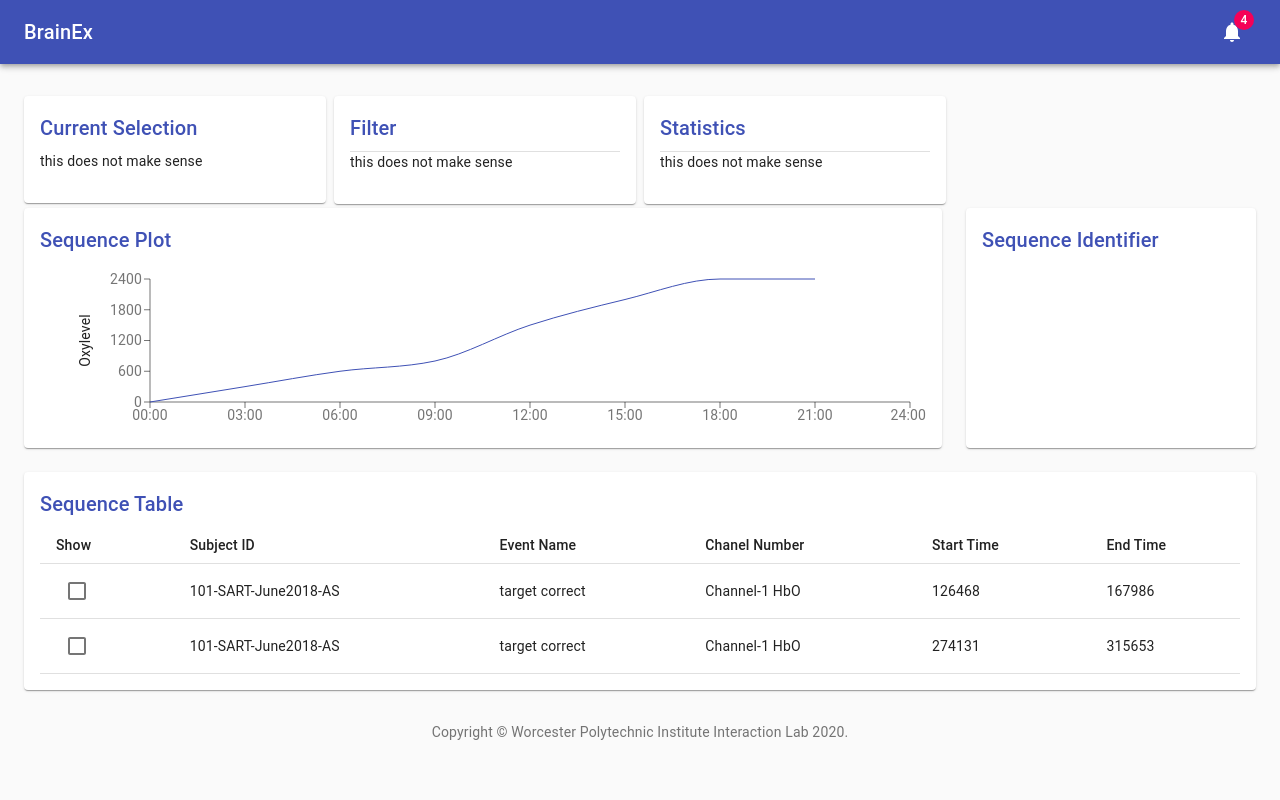
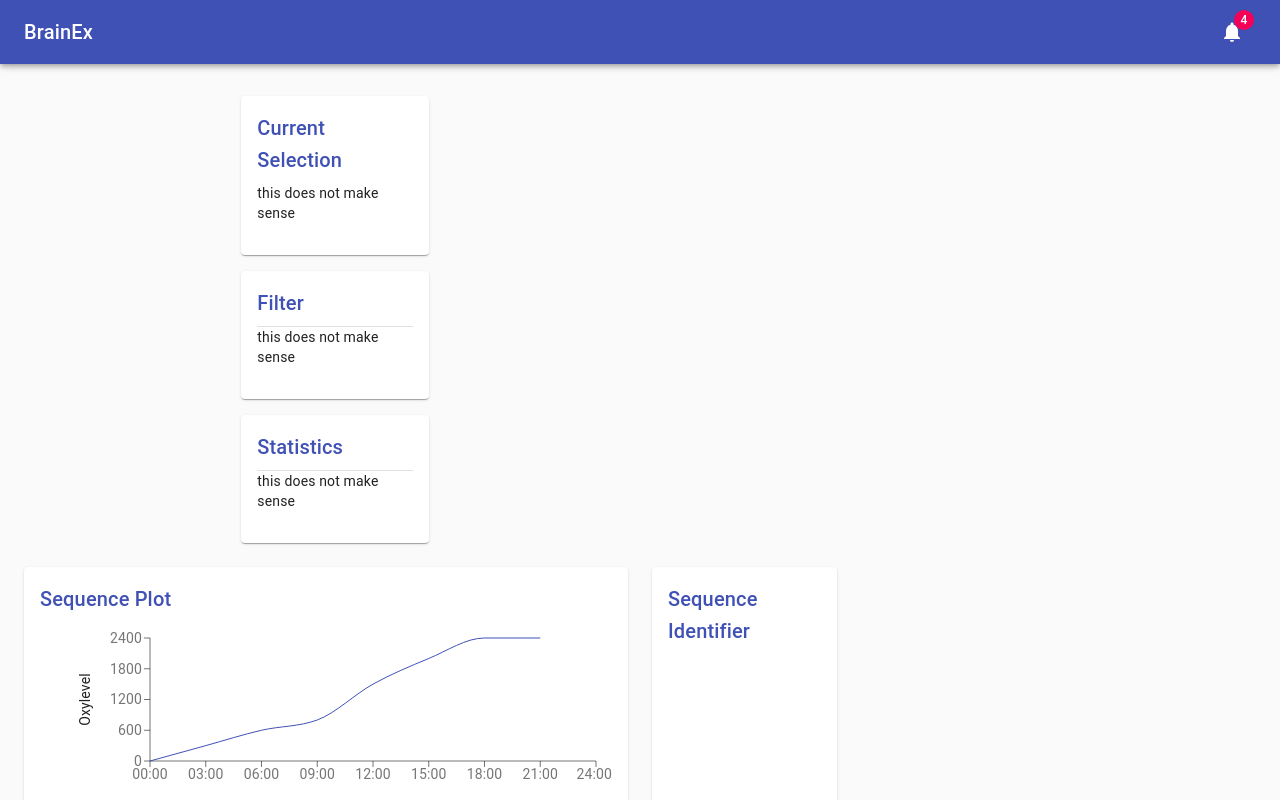
Before and after one commit to vandanand/BrainEx-UI, a React (Create React App) app in the folder BrainEx/: page /QueryFinder in a window 1280 px wide. Built offline with nearby package versions, Linux system fonts and the light colour scheme.

Commit message:
try to move the 3 components down

```diff
--- a/BrainEx/src/Components/Dashboard.js
+++ b/BrainEx/src/Components/Dashboard.js
@@ -85,44 +85,50 @@ export default function Dashboard() {
             <main className={classes.content}>
                 <div className={classes.appBarSpacer}/>
                 <Container maxWidth="lg" className={classes.container}>
-                    <Grid container spacing={1}>
+                    <Grid container spacing={3} direction="row"
+                          justify="center"
+                          alignItems="center">
+                        <Grid container item spacing={2} xs={8} direction="column"
+                              justify="center"
+                              alignItems="flex-start">
                             {/* current sequence selection thumbnail */}
-                        <Grid item xs={10} md={4} lg={3}>
+                            <Grid item xs={3} justify="flex-start">
                                 <Paper className={classes.paper}>
                                     <CurrSeqSelection/>
                                 </Paper>
                             </Grid>
                             {/* filters */}
-                        <Grid item xs={10} md={4} lg={3}>
+                            <Grid item xs={3} justify="flex-start">
                                 <Paper className={classes.paper}>
                                     <Filter/>
                                 </Paper>
                             </Grid>
                             {/* stats*/}
-                        <Grid item xs={10} md={4} lg={3}>
+                            <Grid item xs={3} justify="flex-start">
                                 <Paper className={classes.paper}>
                                     <Stats/>
                                 </Paper>
                             </Grid>
                         </Grid>
-                    <Grid container spacing={3}>
+                        <Grid container item spacing={3}>
                             {/* Chart */}
-                        <Grid item xs={12} md={8} lg={9}>
+                            <Grid item xs={6}>
                                 <Paper className={fixedHeightPaper}>
                                     <Chart/>
                                 </Paper>
                             </Grid>
                             {/* Recent Deposits */}
-                        <Grid item xs={12} md={4} lg={3}>
+                            <Grid item xs={2}>
                                 <Paper className={fixedHeightPaper}>
                                     <Legend/>
                                 </Paper>
                             </Grid>
                             {/* Recent Orders */}
-                        <Grid item xs={12}>
+                            <Grid item xs={8}>
                                 <Paper className={classes.paper}>
                                     <DataTable/>
                                 </Paper>
+                            </Grid>
                         </Grid>
                     </Grid>
                     <Box pt={4}>
```
Lines whose indentation alone changed are shown as unchanged.
